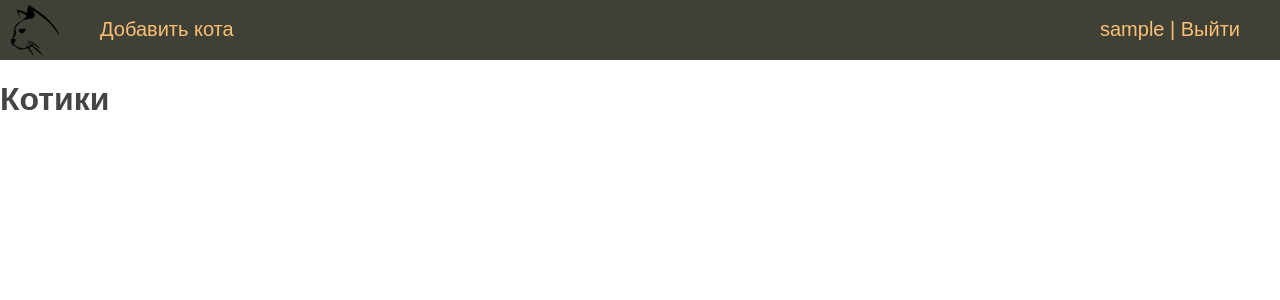
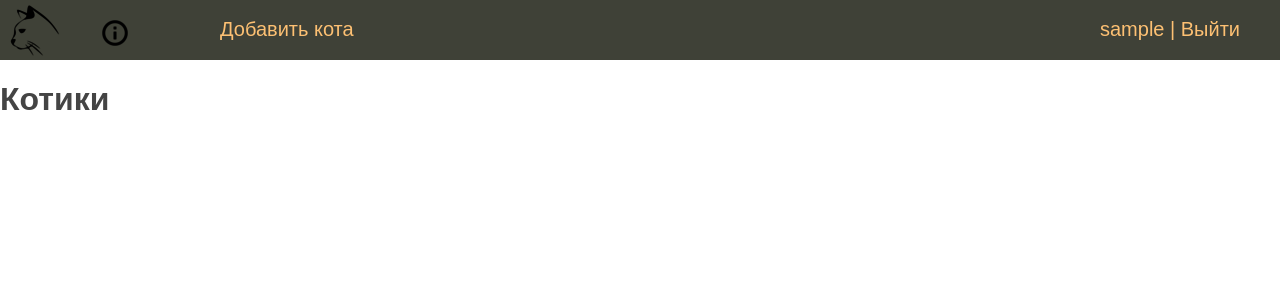
Before and after one commit to Fraiters/cat_manager, a Django app: page /cats/ in a window 1280 px wide. Shown: the top 300 px of the page. Run offline with Django 4.2, Linux system fonts and the light colour scheme; the visitor is signed in with stand-in values (Sample User, id 1); data that the repository does not hold is empty.

Commit message:
Добавил .info в CSS Добавил иконку информации и отображение информации при наведении

```diff
--- a/cats/static/cats/css/styles.css
+++ b/cats/static/cats/css/styles.css
@@ -84,6 +84,12 @@ ul.list-articles li {
 	background: url('../images/cat_logo.png') no-repeat 10px 5px;
 	width: 70px;
 	height: 60px;
+}
+
+.info {
+	background: url('../images/info.png') no-repeat 0px 0px;
+	width: 50px;
+	height: 50px;
 }
 
 ul.mainmenu {
--- a/cats/templates/cats/base.html
+++ b/cats/templates/cats/base.html
@@ -14,6 +14,12 @@
         <li class="logo"><a href="{% url 'cats' %}">
             <div class="logo"></div>
         </a></li>
+        <li class="info">
+            <div class="info" title="Cat_manager - Сервис, где зарегистрированные и авторизированные пользователи могут
+добавлять, удалять, редактировать своих котов (чтобы у вас была возможность добавить кота, пожалуйста авторизуйтесь).
+Все пользователи могут просматривать котов.">
+            </div>
+        </li>
         {% if request.user.is_authenticated %}
         <li><a href="{% url 'add_cat' %}">Добавить кота</a></li>
         {% endif %}
```
Also changed, not shown: cats/static/cats/images/info.png (added).
